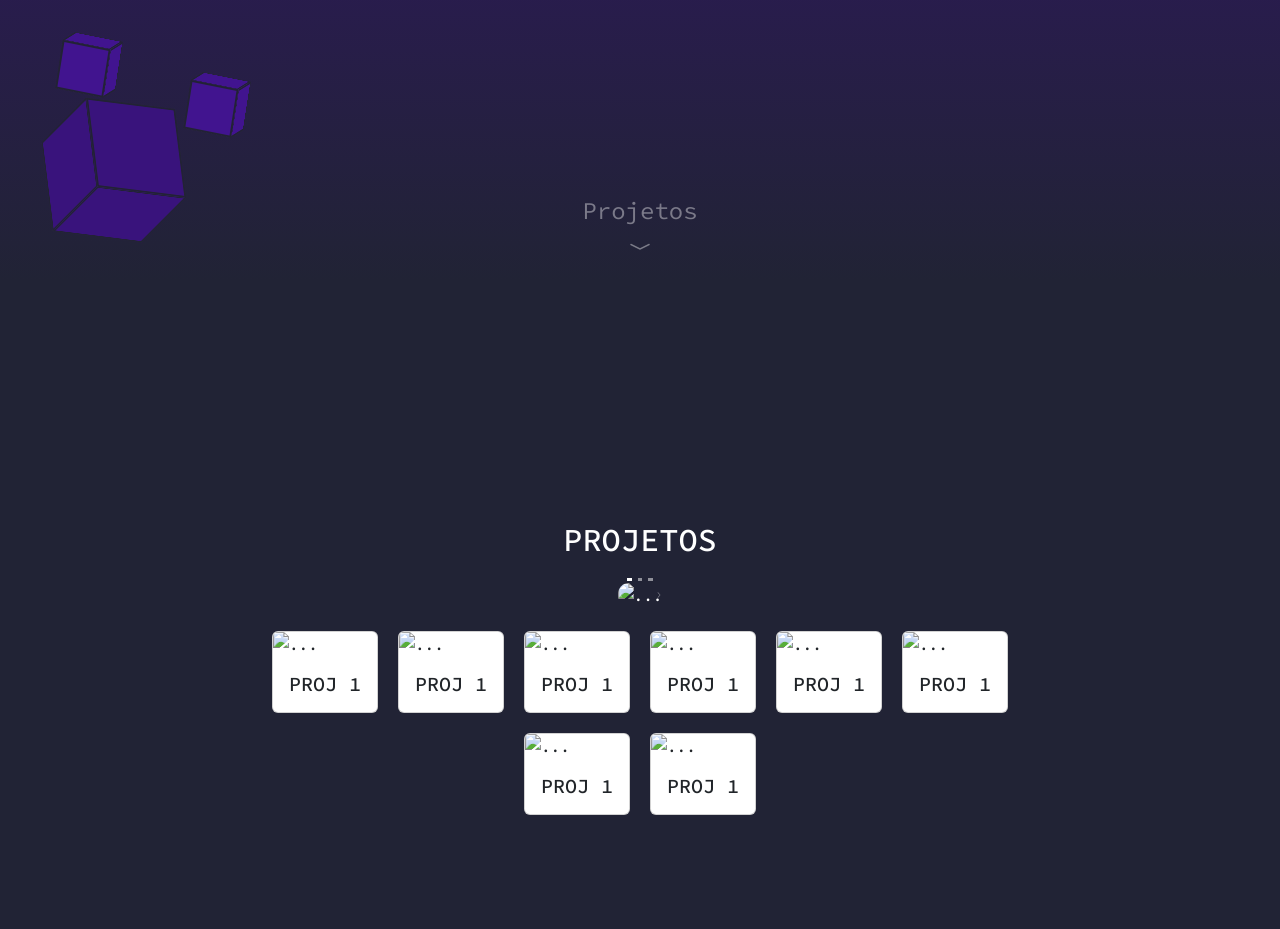
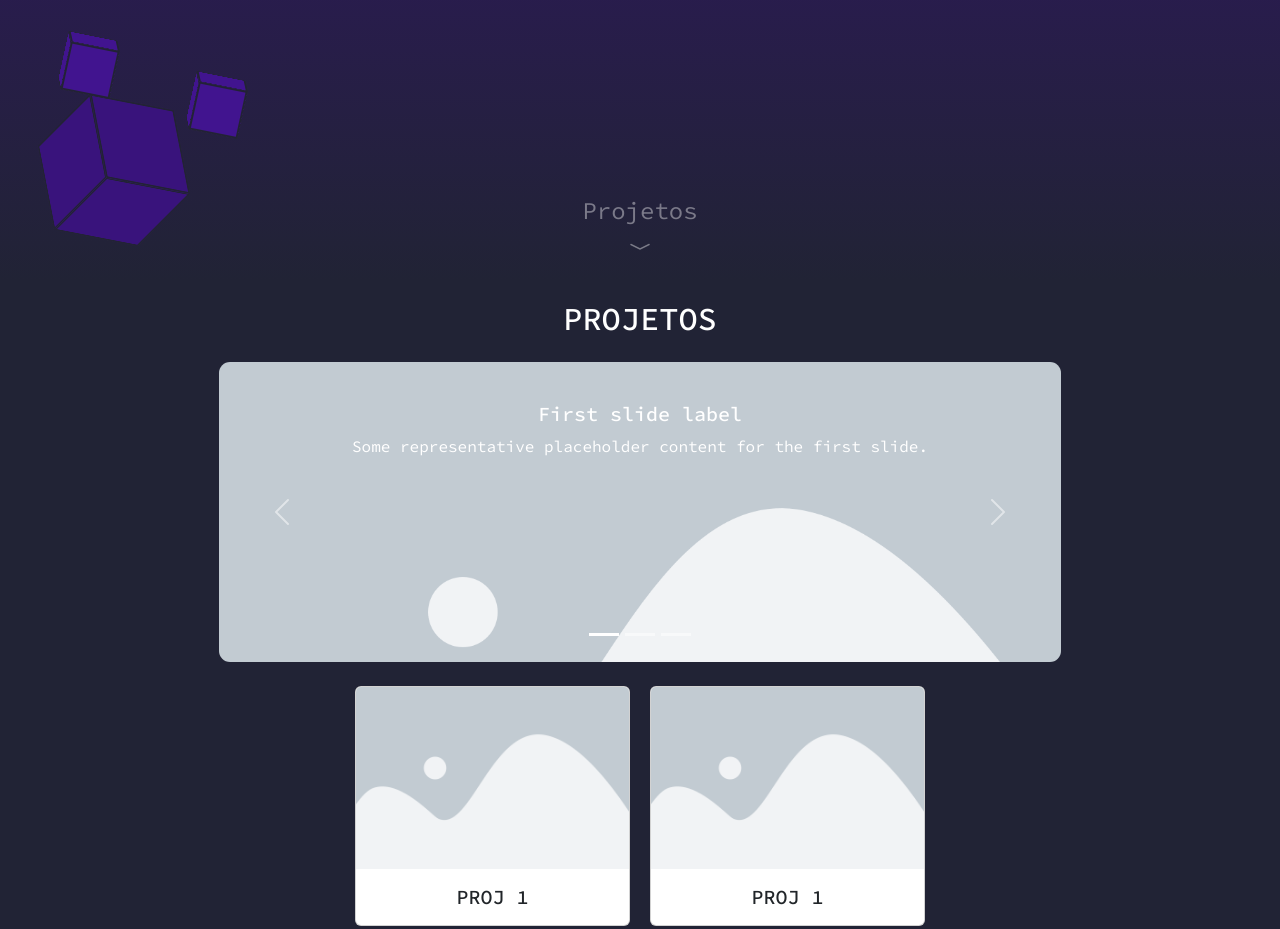
Before and after one commit to Ziquinatti/Portifolio, a plain HTML site: page index.html in a window 1280 px wide. Shown: the part 520-1449 px from the top of the page. Drawn offline with nearby package versions, Linux system fonts and the light colour scheme.

Commit message:
Correção de caminhos e limpeza de código

```diff
--- a/index.html
+++ b/index.html
@@ -26,7 +26,6 @@
 
     <link rel="stylesheet" type="text/css" href="./css/main.css" media="screen" />
     <link rel="stylesheet" type="text/css" href="./css/cubes.css" media="screen" />
-    <link rel="stylesheet" type="text/css" href="./css/eye.css" media="screen" />
     <link rel="stylesheet" type="text/css" href="./css/diamond.css" media="screen" />
 
     <script src="./js/text_type.js"></script>
@@ -116,7 +115,6 @@
                     </div>
                 </div>
                 <div class="title">
-                    <!-- <div class="typewrite" data-period="3000" data-type='["Soluções interativas", "Paixão por programação", "Transformando ideias em jogos", "Jogos digitais e físicos"]'> -->
                     <div class="typewrite" data-period="3000" data-type='["Teste1", "Teste2", "Teste3", "Teste4"]'>
                         <span class="wrap"></span>
                     </div>
@@ -140,21 +138,21 @@
                     </div>
                     <div class="carousel-inner">
                         <div class="carousel-item active">
-                            <img src="./imgs/placeholder-image.png" class="d-block w-100" alt="...">
+                            <img src="./img/placeholder-image.png" class="d-block w-100" alt="...">
                             <div class="carousel-caption d-none d-md-block">
                                 <h5>First slide label</h5>
                                 <p>Some representative placeholder content for the first slide.</p>
                             </div>
                         </div>
                         <div class="carousel-item">
-                            <img src="./imgs/placeholder-image.png" class="d-block w-100" alt="...">
+                            <img src="./img/placeholder-image.png" class="d-block w-100" alt="...">
                             <div class="carousel-caption d-none d-md-block">
                                 <h5>Second slide label</h5>
                                 <p>Some representative placeholder content for the second slide.</p>
                             </div>
                         </div>
                         <div class="carousel-item">
-                            <img src="./imgs/placeholder-image.png" class="d-block w-100" alt="...">
+                            <img src="./img/placeholder-image.png" class="d-block w-100" alt="...">
                             <div class="carousel-caption d-none d-md-block">
                                 <h5>Third slide label</h5>
                                 <p>Some representative placeholder content for the third slide.</p>
@@ -174,49 +172,49 @@
                 </div>
                 <div class="proj-grid">
                     <div class="card">
-                        <img src="./imgs/placeholder-image.png" class="card-img-top" alt="...">
+                        <img src="./img/placeholder-image.png" class="card-img-top" alt="...">
                         <div class="card-body">
                             <h5 class="card-title">PROJ 1</h5>
                         </div>
                     </div>
                     <div class="card">
-                        <img src="./imgs/placeholder-image.png" class="card-img-top" alt="...">
+                        <img src="./img/placeholder-image.png" class="card-img-top" alt="...">
                         <div class="card-body">
                             <h5 class="card-title">PROJ 1</h5>
                         </div>
                     </div>
                     <div class="card">
-                        <img src="./imgs/placeholder-image.png" class="card-img-top" alt="...">
+                        <img src="./img/placeholder-image.png" class="card-img-top" alt="...">
                         <div class="card-body">
                             <h5 class="card-title">PROJ 1</h5>
                         </div>
                     </div>
                     <div class="card">
-                        <img src="./imgs/placeholder-image.png" class="card-img-top" alt="...">
+                        <img src="./img/placeholder-image.png" class="card-img-top" alt="...">
                         <div class="card-body">
                             <h5 class="card-title">PROJ 1</h5>
                         </div>
                     </div>
                     <div class="card">
-                        <img src="./imgs/placeholder-image.png" class="card-img-top" alt="...">
+                        <img src="./img/placeholder-image.png" class="card-img-top" alt="...">
                         <div class="card-body">
                             <h5 class="card-title">PROJ 1</h5>
                         </div>
                     </div>
                     <div class="card">
-                        <img src="./imgs/placeholder-image.png" class="card-img-top" alt="...">
+                        <img src="./img/placeholder-image.png" class="card-img-top" alt="...">
                         <div class="card-body">
                             <h5 class="card-title">PROJ 1</h5>
                         </div>
                     </div>
                     <div class="card">
-                        <img src="./imgs/placeholder-image.png" class="card-img-top" alt="...">
+                        <img src="./img/placeholder-image.png" class="card-img-top" alt="...">
                         <div class="card-body">
                             <h5 class="card-title">PROJ 1</h5>
                         </div>
                     </div>
                     <div class="card">
-                        <img src="./imgs/placeholder-image.png" class="card-img-top" alt="...">
+                        <img src="./img/placeholder-image.png" class="card-img-top" alt="...">
                         <div class="card-body">
                             <h5 class="card-title">PROJ 1</h5>
                         </div>
@@ -252,83 +250,7 @@
                         libero.
                     </p>
                 </div>
-                <!-- <ul class="list-historic">
-                    <li>
-                        <div class="icon">
-                            <img class="img-fluid" src="./imgs/logo-ctism.png"/>
-                        </div>
-                        <div class="about-title">CTISM</div>
-                        <div class="date">2016 - 2018</div>
-                        <div class="what">
-                            (ESTUDANTE)
-                        </div>
-                        <div class="descr">
-                            Ensino Médio + Técnico em Informática para Internet
-                        </div>
-                    </li>
-                    <li>
-                        <div class="icon">
-                            <img class="img-fluid" src="./imgs/logo-ufsm.png"/>
-                        </div>
-                        <div class="about-title">UFSM</div>
-                        <div class="date">2019 - 2024</div>
-                        <div class="what">
-                            (ESTUDANTE)
-                        </div>
-                        <div class="descr">
-                            Graduação em Sistemas de Informação
-                        </div>
-                    </li>
-                    <li>
-                        <div class="icon">
-                            <img class="img-fluid" src="./imgs/logo-ctism.png"/>
-                        </div>
-                        <div class="about-title">CTISM</div>
-                        <div class="date">2022 - ...</div>
-                        <div class="what">
-                            (TRABALHO)
-                        </div>
-                        <div class="descr">
-                            Técnico em Tecnologia da Informação
-                        </div>
-                    </li>
-                </ul> -->
             </section>
-
-            <!-- <section id="abilities" class="container-md abilities">
-                <h2>CONHECIMENTOS</h2>
-                <div class="row">
-                    <span class="col-3"></span>
-                    <span class="col-3 line">Básico</span>
-                    <span class="col-3 line">Intermediário</span>
-                    <span class="col-3 line">Avançado</span>
-                </div>
-                <div class="ability">
-                    <div class="icon">
-                        <img class="img-fluid" src="./imgs/logo-unity.png"/>
-                    </div>
-                    <div class="progress" role="progressbar" aria-label="Default striped example" aria-valuenow="10" aria-valuemin="0" aria-valuemax="100">
-                        <div class="progress-bar progress-bar-striped progress-bar-animated bg-warning" style="width: 38%"></div>
-                    </div>
-                </div>
-                <div class="ability">
-                    <div class="icon">
-                        <img class="img-fluid" src="./imgs/logo-blender.png"/>
-                    </div>
-                    <div class="progress" role="progressbar" aria-label="Default striped example" aria-valuenow="10" aria-valuemin="0" aria-valuemax="100">
-                        <div class="progress-bar progress-bar-striped progress-bar-animated bg-danger" style="width: 30%"></div>
-                    </div>
-                </div>
-                <div class="ability">
-                    <div class="icon">
-                        <img class="img-fluid" src="./imgs/logo-csharp.png"/>
-                    </div>
-                    <div class="progress" role="progressbar" aria-label="Default striped example" aria-valuenow="10" aria-valuemin="0" aria-valuemax="100">
-                        <div class="progress-bar progress-bar-striped progress-bar-animated bg-info" style="width: 50%"></div>
-                    </div>
-                </div>
-            </section> -->
-
             <section id="contact" class="container-md contact">
                 <div class="w-75">
                     <h2>CONTATO</h2>
```
